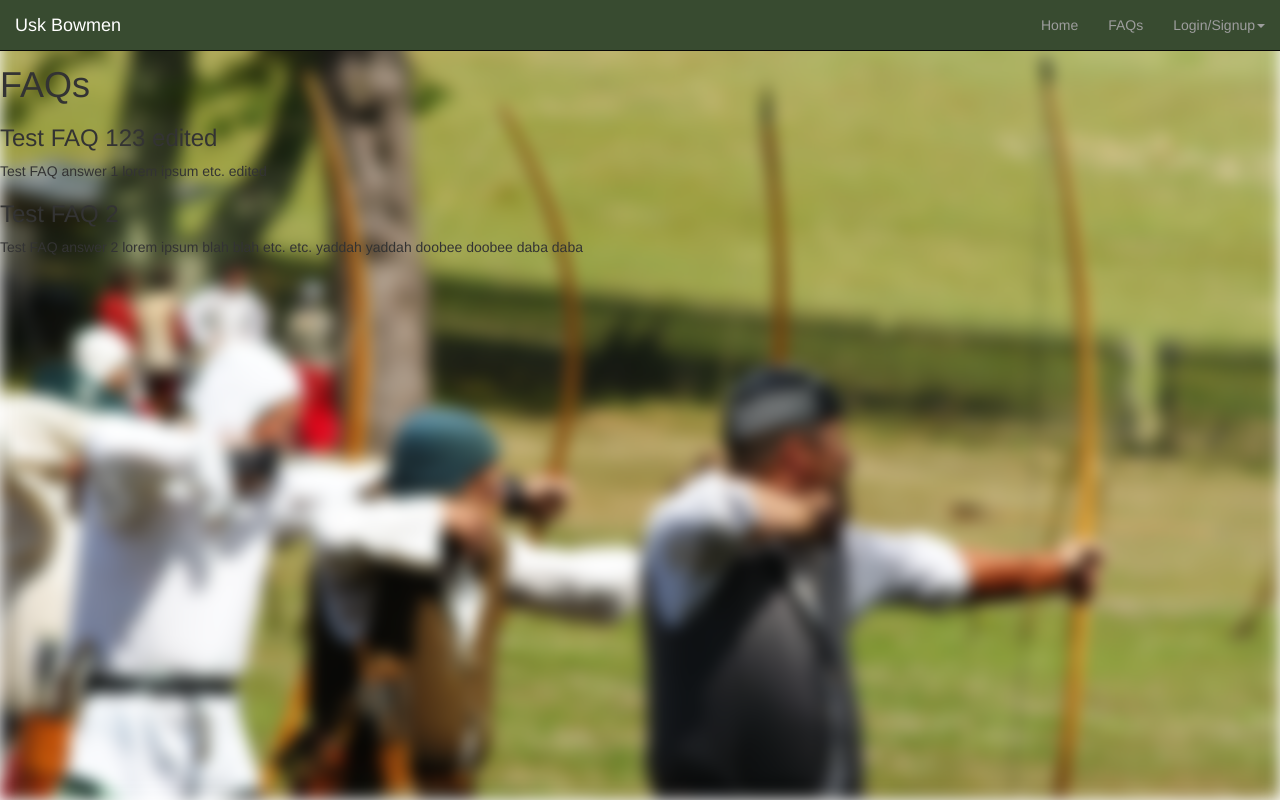
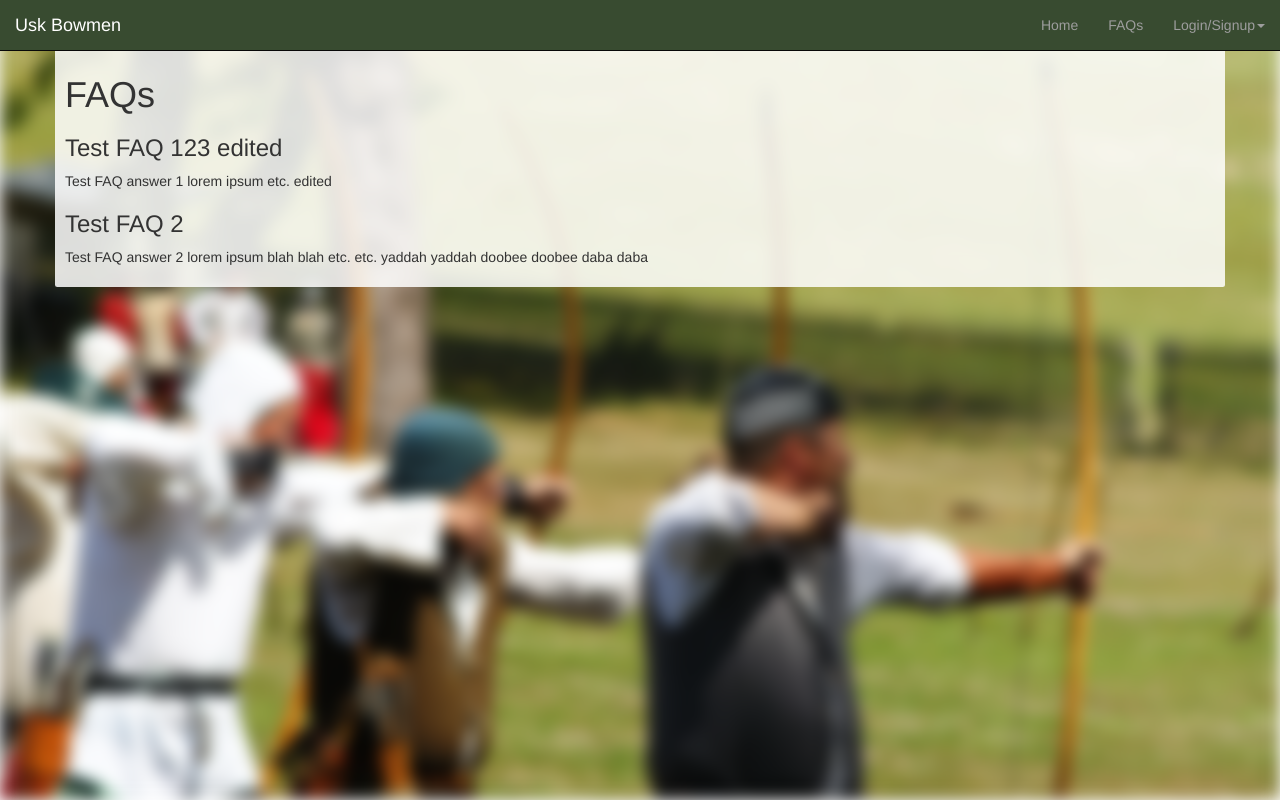
Before and after one commit to CBainCoding/SignUp, a Django app: page /faqs/ in a window 1280 px wide. Run offline with Django 4.2, Linux system fonts and the light colour scheme; data comes from the database, SQL or seed files in the repository; both versions use the stored data as it was after the commit; some libraries are stand-ins or nearby versions.

Commit message:
Added styling to FAQs page for readability

```diff
--- a/static/css/style.css
+++ b/static/css/style.css
@@ -17,6 +17,13 @@ body {
     z-index: -1; /* Keep the background behind other content */
 }
 
+.readable {
+        background-color: rgba(255, 255, 255, 0.85); /* White background with some opacity */
+        border-radius: 0.25rem; /* Bootstrap's default border-radius for rounded corners */
+        padding: 1rem; /* Add some padding */
+        margin-bottom: 1rem; /* Space between elements */
+}
+
 
 nav.navbar {
     background-color: #384B30; /* Set the background color */
--- a/templates/faqs.html
+++ b/templates/faqs.html
@@ -3,21 +3,22 @@
 
 {% block content %}
 
+<div class="container rounded mt-4 p-3 readable">
     <h1>FAQs</h1>
 
     {% if user.is_staff %}
-    <a href="{% url 'faqs:faq_create' %}">Add FAQ</a>
+        <a href="{% url 'faqs:faq_create' %}" class="btn btn-primary">Add FAQ</a>
     {% endif %}
 
     {% for faq in faqs %}
-    <div>
+        <div class="mb-3 p-2 bg-white rounded">
             <h3>{{ faq.question }}</h3>
             <p>{{ faq.answer }}</p>
             {% if user.is_staff %}
-            <a href="{% url 'faqs:faq_edit' faq.id %}">Edit</a>
-            <a href="{% url 'faqs:faq_delete' faq.id %}">Delete</a>
+                <a href="{% url 'faqs:faq_edit' faq.id %}" class="btn btn-secondary">Edit</a>
+                <a href="{% url 'faqs:faq_delete' faq.id %}" class="btn btn-danger">Delete</a>
             {% endif %}
         </div>
     {% endfor %}
-
+</div>
 {% endblock %}
```
Also changed, not shown: db.sqlite3. Lines whose indentation alone changed are shown as unchanged.
